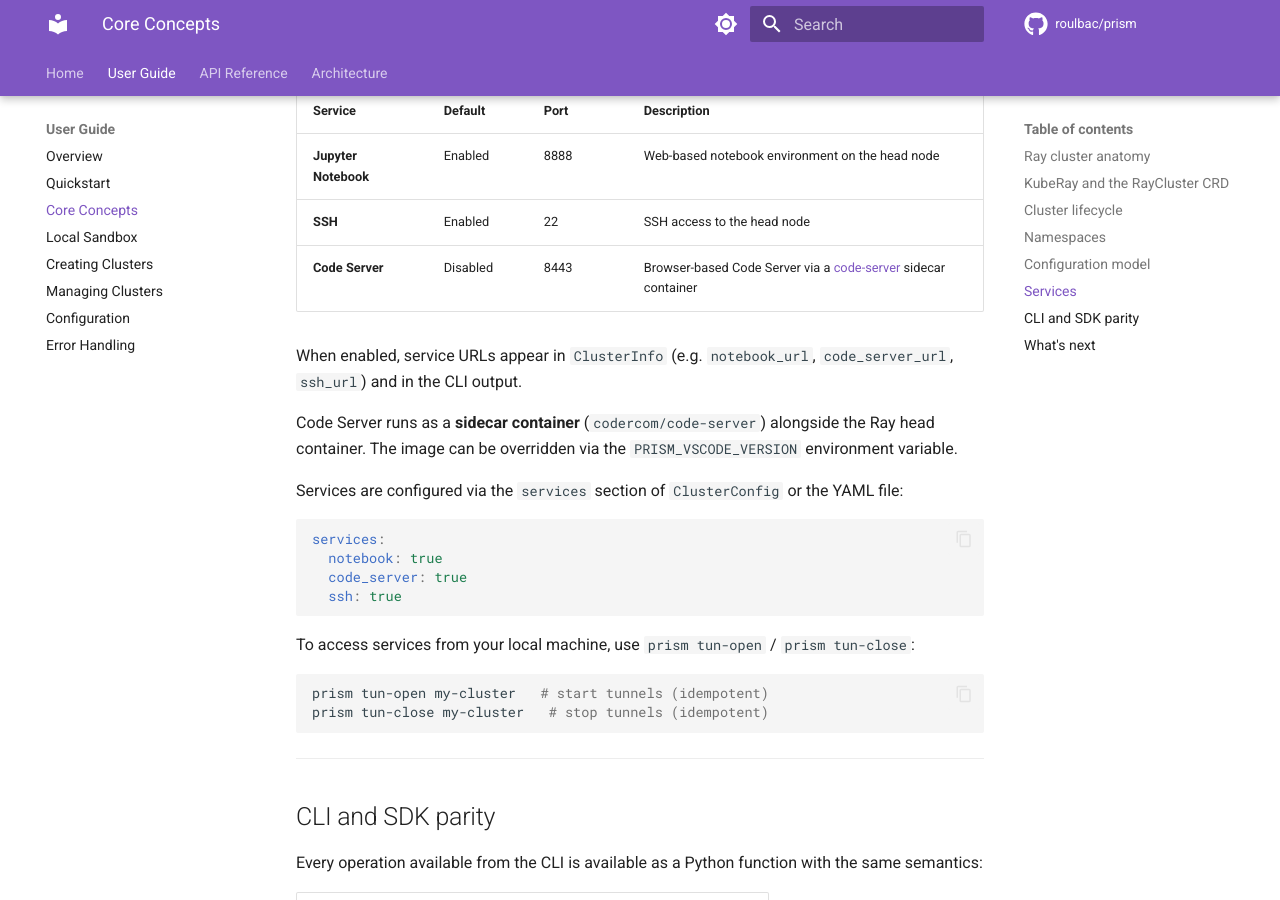
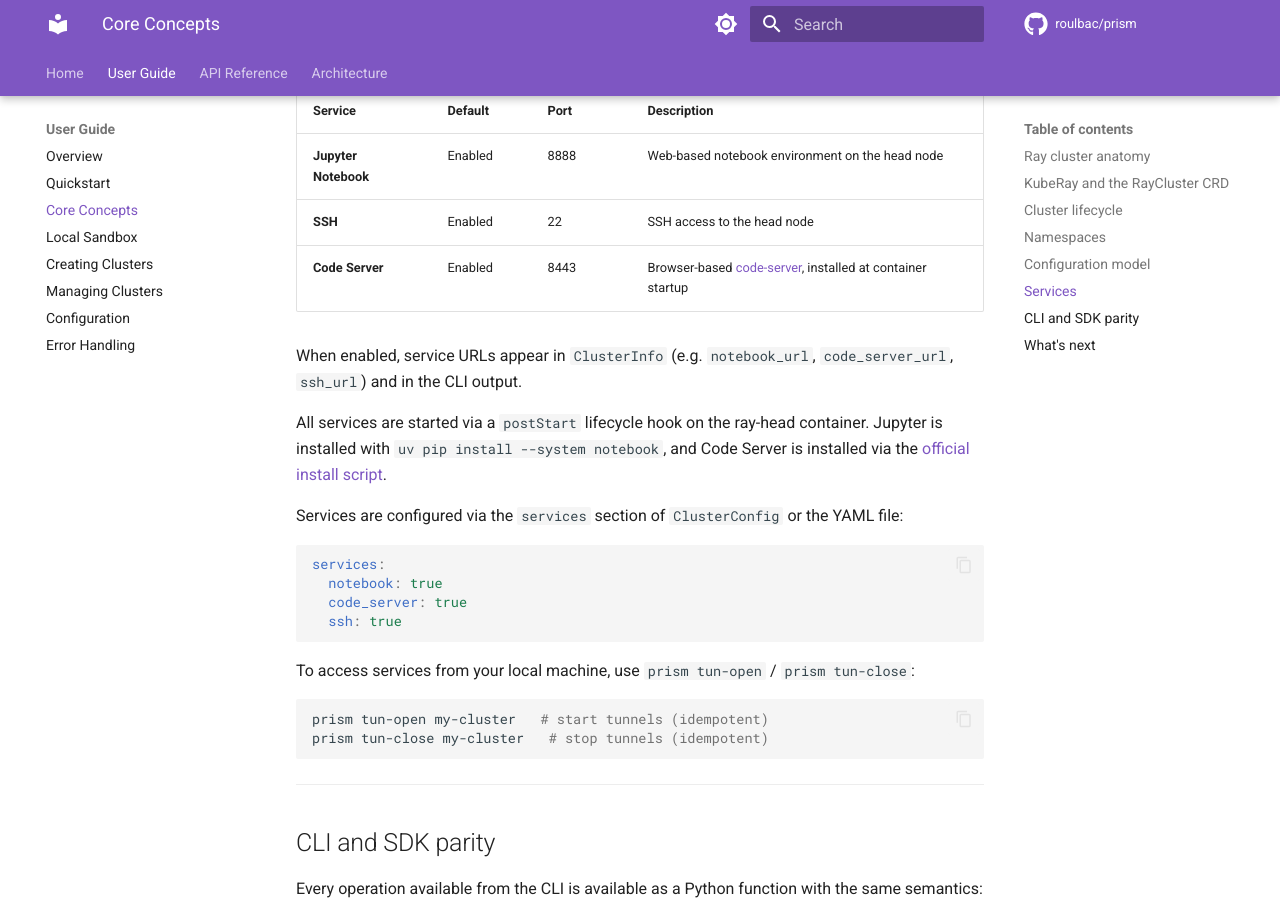
Before and after one commit to roulbac/krayne, an MkDocs documentation site: the page built from docs/guide/core-concepts.md, in a window 1280 px wide and 900 px high, scrolled down 3974 px. Built offline with MkDocs 1.6.1 and Material for MkDocs 9.7.7, drawn with Linux system fonts in a browser that asks for light colours; comment, search, counter and statistics services are not loaded.

Commit message:
fix docs: code-server default, remove sidecar references
- code_server default is True, not False
- Code Server is installed via lifecycle hook, not as a sidecar
- Remove PRISM_VSCODE_VERSION env var references (no longer exists)

https://claude.ai/code/session_011oVQuoTvGMKtRiTU6jM1XH

```diff
--- a/docs/guide/core-concepts.md
+++ b/docs/guide/core-concepts.md
@@ -160,11 +160,11 @@ Prism exposes several services on the head node, each mapped to a container port
 |---|---|---|---|
 | **Jupyter Notebook** | Enabled | 8888 | Web-based notebook environment on the head node |
 | **SSH** | Enabled | 22 | SSH access to the head node |
-| **Code Server** | Disabled | 8443 | Browser-based Code Server via a [code-server](https://github.com/coder/code-server) sidecar container |
+| **Code Server** | Enabled | 8443 | Browser-based [code-server](https://github.com/coder/code-server), installed at container startup |
 
 When enabled, service URLs appear in `ClusterInfo` (e.g. `notebook_url`, `code_server_url`, `ssh_url`) and in the CLI output.
 
-Code Server runs as a **sidecar container** (`codercom/code-server`) alongside the Ray head container. The image can be overridden via the `PRISM_VSCODE_VERSION` environment variable.
+All services are started via a `postStart` lifecycle hook on the ray-head container. Jupyter is installed with `uv pip install --system notebook`, and Code Server is installed via the [official install script](https://code-server.dev/install.sh).
 
 Services are configured via the `services` section of `ClusterConfig` or the YAML file:
 
```
Also changed, not shown: docs/reference/configuration.md (+1 -3 lines).
